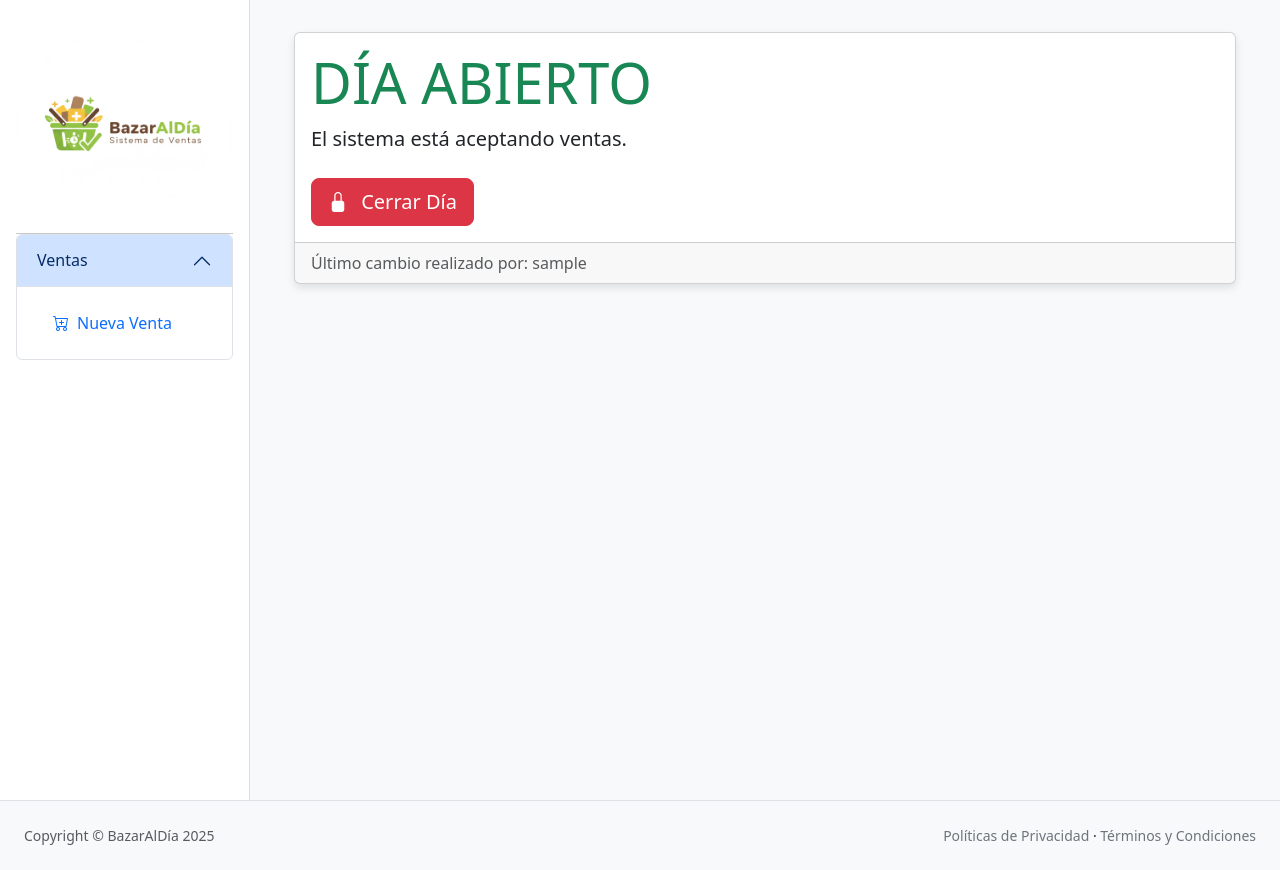
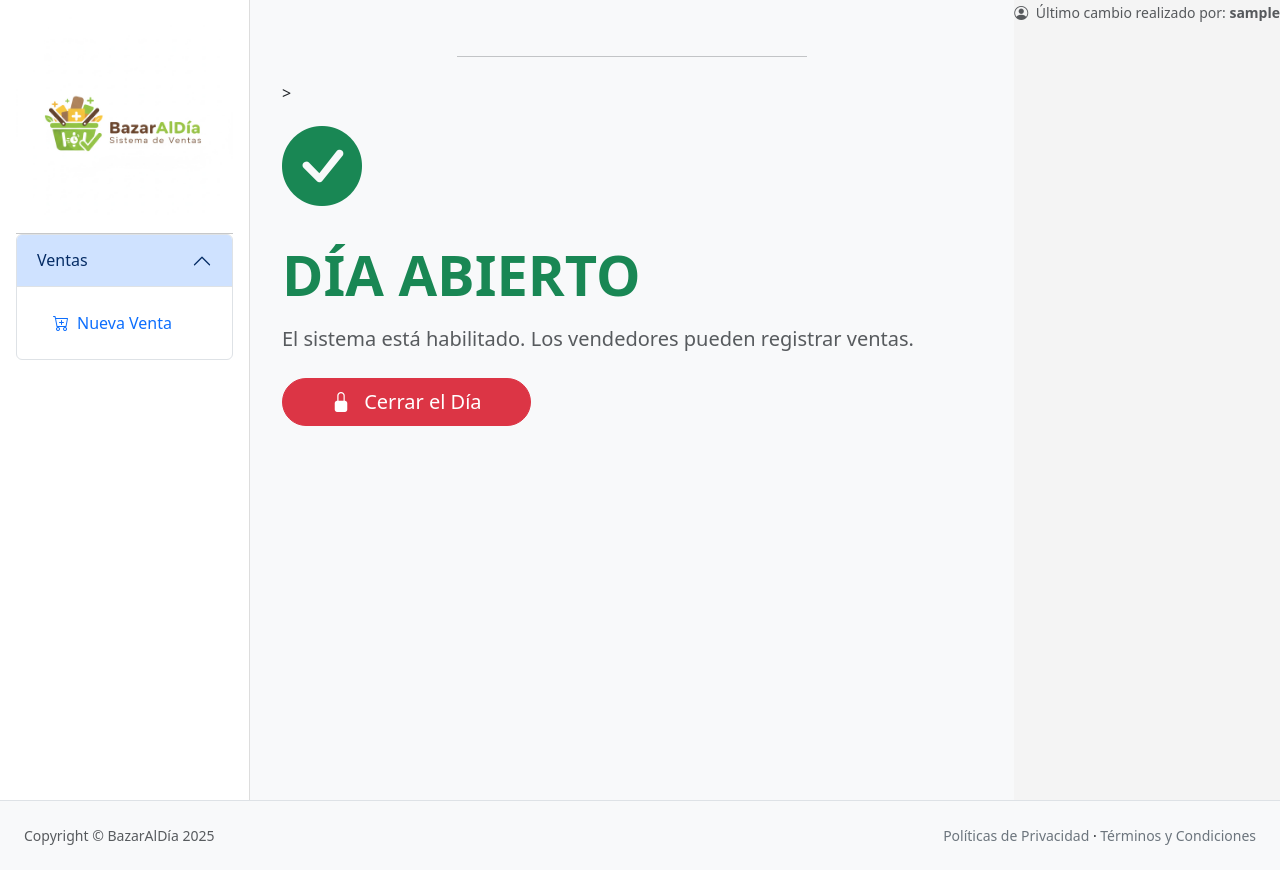
Before and after one commit to ceal2013/PROYECTO_INTEGRACION, a Django app: template templates/control/control_dia.html in a window 1280 px wide. Shown: the part 56-926 px from the top of the page. Run offline with Django 5.2, Linux system fonts and the light colour scheme; the template is opened without the code that fills it: values that come from a table or form of the project are taken from there, others are empty; tables that the repository leaves empty hold one stand-in row (values such as "Sample post").

Commit message:
Mejora la plantilla de control del día: agrega iconos y ajusta el estilo de los botones y mensajes.

```diff
--- a/templates/base_layout.html
+++ b/templates/base_layout.html
@@ -16,7 +16,14 @@
         .navbar-brand, .nav-link, .navbar-text { color: #fff !important; }
         .layout { display: flex; min-height: 100vh; }
         .sidebar { width: 250px; background-color: #ffffff; border-right: 1px solid #ddd; padding: 1rem; }
-        .main-container { display: flex; flex-direction: column; flex-grow: 1; padding: 2rem; background-color: #f8f9fa; }
+        .main-container {
+            display: flex;
+            flex-direction: column;
+            flex-grow: 1;
+            padding: 2rem;
+            background-color: #f8f9fa;
+            min-height: 100vh; /* Ocupar al menos toda la altura de la pantalla */
+        }
         .card { box-shadow: 0 4px 8px rgba(0,0,0,0.1); }
         .card-title { color: #198754; }
     </style>
--- a/templates/control/control_dia.html
+++ b/templates/control/control_dia.html
@@ -1,36 +1,42 @@
 {% extends 'base_layout.html' %}
 {% block content %}
 
-<div class="container">
-    <div class="card">
-        <div class="card-body">
+                <hr class="my-4 w-50 mx-auto">
+                {% if control_hoy.estado == 'Abierto' %}
+                    >                         <div class="mb-3">
+                        <i class="bi bi-check-circle-fill text-success" style="font-size: 5rem;"></i>
+                    </div>
+                    <h1 class="display-4 text-success fw-bold mb-3">DÍA ABIERTO</h1>
+                    <p class="lead text-muted mb-4">El sistema está habilitado. Los vendedores pueden registrar ventas.</p>
 
-                {% if control_hoy.estado == 'Abierto' %}
-                    <h1 class="display-4 text-success">DÍA ABIERTO</h1>
-                    <p class="lead">El sistema está aceptando ventas.</p>
-                    <form method="post" class="mt-4">
+                    <form method="post">
                         {% csrf_token %}
-                        <button type="submit" class="btn btn-danger btn-lg">
-                            <i class="bi bi-lock-fill me-2"></i> Cerrar Día
+                        <button type="submit" class="btn btn-danger btn-lg px-5 rounded-pill">
+                            <i class="bi bi-lock-fill me-2"></i> Cerrar el Día
                         </button>
                     </form>
                 {% else %}
-                    <h1 class="display-4 text-danger">DÍA CERRADO</h1>
-                    <p class="lead">El sistema no está aceptando ventas.</p>
-                    <form method="post" class="mt-4">
+                    >                         <div class="mb-3">
+                        <i class="bi bi-x-circle-fill text-danger" style="font-size: 5rem;"></i>
+                    </div>
+                    <h1 class="display-4 text-danger fw-bold mb-3">DÍA CERRADO</h1>
+                    <p class="lead text-muted mb-4">El sistema está bloqueado. No es posible registrar nuevas ventas.</p>
+
+                    <form method="post">
                         {% csrf_token %}
-                        <button type="submit" class="btn btn-success btn-lg">
-                            <i class="bi bi-unlock-fill me-2"></i> Abrir Día
+                        <button type="submit" class="btn btn-success btn-lg px-5 rounded-pill">
+                            <i class="bi bi-unlock-fill me-2"></i> Abrir el Día
                         </button>
                     </form>
                 {% endif %}
             </div>
             <div class="card-footer text-muted">
-                Último cambio realizado por: {{ control_hoy.id_usuario.username }}
+                <small>
+                    <i class="bi bi-person-circle me-1"></i>
+                    Último cambio realizado por: <strong>{{ control_hoy.id_usuario.username|default:"Sistema" }}</strong>
+                </small>
             </div>
         </div>
-    </div>
-
     </div>
 </div>
 
```
